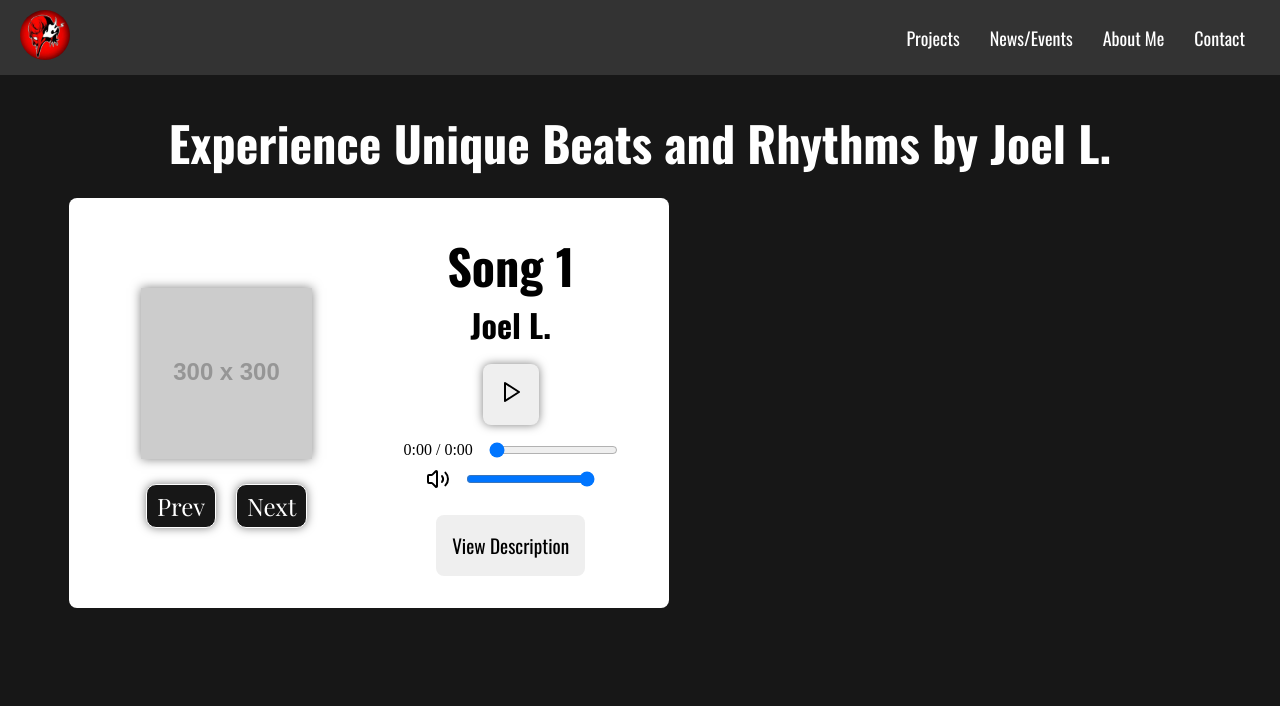
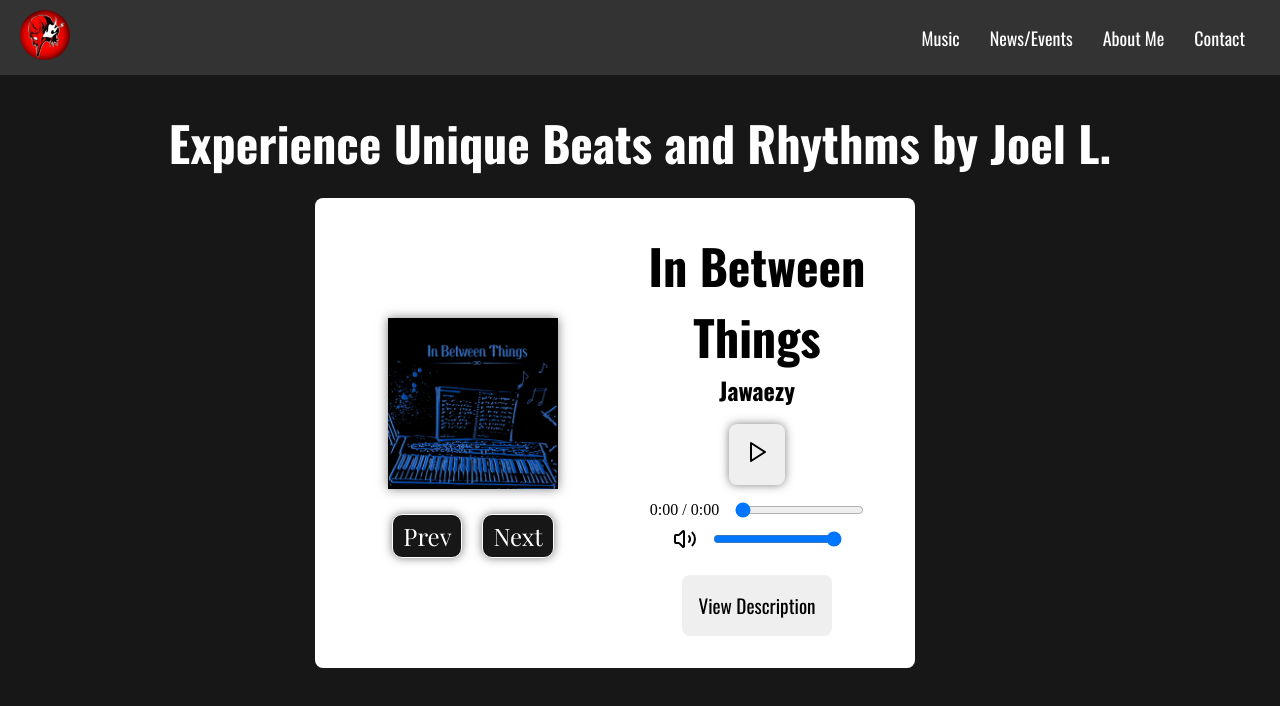
Before and after one commit to Ctrlalton03/MusicPortfolio, a React (Vite) app: page / in a window 1280 px wide. Shown: the top 706 px of the page. Built offline with nearby package versions, Linux system fonts and the light colour scheme; a web font is replaced by a local one.

Commit message:
uploaded thumbnail and song.wav

```diff
--- a/src/Components/header.tsx
+++ b/src/Components/header.tsx
@@ -23,7 +23,7 @@ const Header = () => {
           <span className="line"></span>
         </div>
         <ul className={`nav-links ${isOpen ? 'active' : ''}`}>
-          <li><Link to="/projects" onClick={toggleMenu}>Projects</Link></li>
+          <li><Link to="/projects" onClick={toggleMenu}>Music</Link></li>
           <li><Link to="/news" onClick={toggleMenu}>News/Events</Link></li>
           <li><Link to="/AboutMe" onClick={toggleMenu}>About Me</Link></li>
           <li><Link to="/contact" onClick={toggleMenu}>Contact</Link></li>
--- a/src/Css/MusicCard.css
+++ b/src/Css/MusicCard.css
@@ -45,6 +45,7 @@
 }
 
 .MusicCardContainer h2{
+    text-align: center;
     font-family: 'Oswald', serif;
     font-size: 3rem;
     color: rgb(0, 0, 0);
@@ -53,7 +54,7 @@
 
 .MusicCardContainer h3{
     font-family: 'Oswald', serif;
-    font-size: 2rem;
+    font-size: 1.5rem;
     color: rgb(0, 0, 0);
 }
 
--- a/src/Css/home.css
+++ b/src/Css/home.css
@@ -47,8 +47,10 @@ body{
     width: 100%;
     height: 100%;
     padding: 20px ;
+    transition: transform 1.3s ease-in-out;
 
 }
+
 
 .MusicPlayerCard {
     display: flex;
@@ -57,7 +59,6 @@ body{
     align-items: center;
     width: 100%;
     height: 100%;
-    border: 1px solid red;
 }
 
 .DescriptionPreview{
@@ -81,23 +82,33 @@ body{
     align-items: center;
     width: 100%;
     height: 100%;
-    border: 1px solid blue;
 }
 
 .description_container{
     display: flex;
-    flex-direction: column;
+    align-items: center;
     justify-content: center;
-    align-items: center;
-    padding: 10px;
-    color: white;
+    transition: width 0.3s ease;
+    width: 100vw;
+    opacity: 1;
+    width: 100%;
+    margin: 10px;
+    overflow: hidden;
+    white-space: nowrap;
+    transition: width 0.7s ease-in-out, opacity 1.3s ease-in-out;
 }
+
+.description_container.open {
+    opacity: 1;
+}
+
 
 .DescriptionPreview{
     height: 100%;
-    width: 100%;
+    width: 90%;
     padding: 10px;
     border-radius: 10px;
+    white-space: normal;
     margin: 15px;
     box-shadow: 0 0 10px rgba(0, 0, 0, 0.5);
     display: flex;
@@ -125,8 +136,10 @@ body{
 @media screen and (min-width: 1024px){
 
     .musicContainer{
+        overflow: hidden;
         display: flex;
         flex-direction: row;
+        justify-content: space-between;
         align-items: center;
         width: 100%;
         height: 100%;
@@ -141,9 +154,12 @@ body{
         height: 100%;
         padding: 20px ;
     }
+    .MusicPlayerContainer.shifted {
+        transform: translateX(0px); /* Adjust this value based on your layout */
+    }
 
     .description_container{
-        width: 70%;
+        width: 0%;
         padding: 10px;
         border-radius: 10px;
         margin: 15px;
@@ -153,6 +169,19 @@ body{
         align-items: center;
         font-family: "Playfair Display", serif;
         color: rgb(0, 0, 0);
+    }
+
+    .description_container .DescriptionPreview {
+        padding: 20px;
+        background-color: #f5f5f5;
+        border-radius: 8px;
+        box-shadow: 0 4px 6px rgba(0, 0, 0, 0.1);
+        opacity: 1;
+    }
+
+    .description_container.open {
+        width: 100%; /* Or adjust based on your needs */
+        opacity: 1;
     }
 
     .DescriptionPreview{
--- a/src/Pages/Homepage.tsx
+++ b/src/Pages/Homepage.tsx
@@ -5,10 +5,10 @@ import '../Css/home.css';
 const HomePage = () => {
     const songs = [
         {
-            title: "Song 1",
-            artist: "Joel L.",
-            albumArt: "https://via.placeholder.com/300x300",
-            audioSrc: "https://www.soundhelix.com/examples/mp3/SoundHelix-Song-1.mp3",
+            title: "In Between Things",
+            artist: "Jawaezy",
+            albumArt: "../Images/Song_1.jpg",
+            audioSrc: "../Songs/Inbetweenthingy.wav",
             description: "Description for Song 1, Welcome to my music page! This is just PlaceHolder Text for now."
         },
         {
@@ -49,7 +49,7 @@ const HomePage = () => {
         <div className='HomepageContainer'>
             <h1>Experience Unique Beats and Rhythms by Joel L.</h1>
             <section className='musicContainer'>
-                <div className='MusicPlayerContainer'>
+                <div className= {`MusicPlayerContainer ${isDescriptionOpen ? 'shifted' : ''}`}>
                     <MusicPlayerCard
                         title={currentSong.title}
                         artist={currentSong.artist}
@@ -63,7 +63,7 @@ const HomePage = () => {
                     />
                 </div>
 
-                <div className="description_container">
+                <div className={`description_container ${isDescriptionOpen ? 'open' : ''}`}>
                     {isDescriptionOpen && (
                         <div className="DescriptionPreview">
                             <h2 className="text-lg font-bold">{currentSong.title}</h2>
```
Also changed, not shown: public/Images/Song_1.jpg (added), 1 other file (tests, documents, lock files or other folders).
